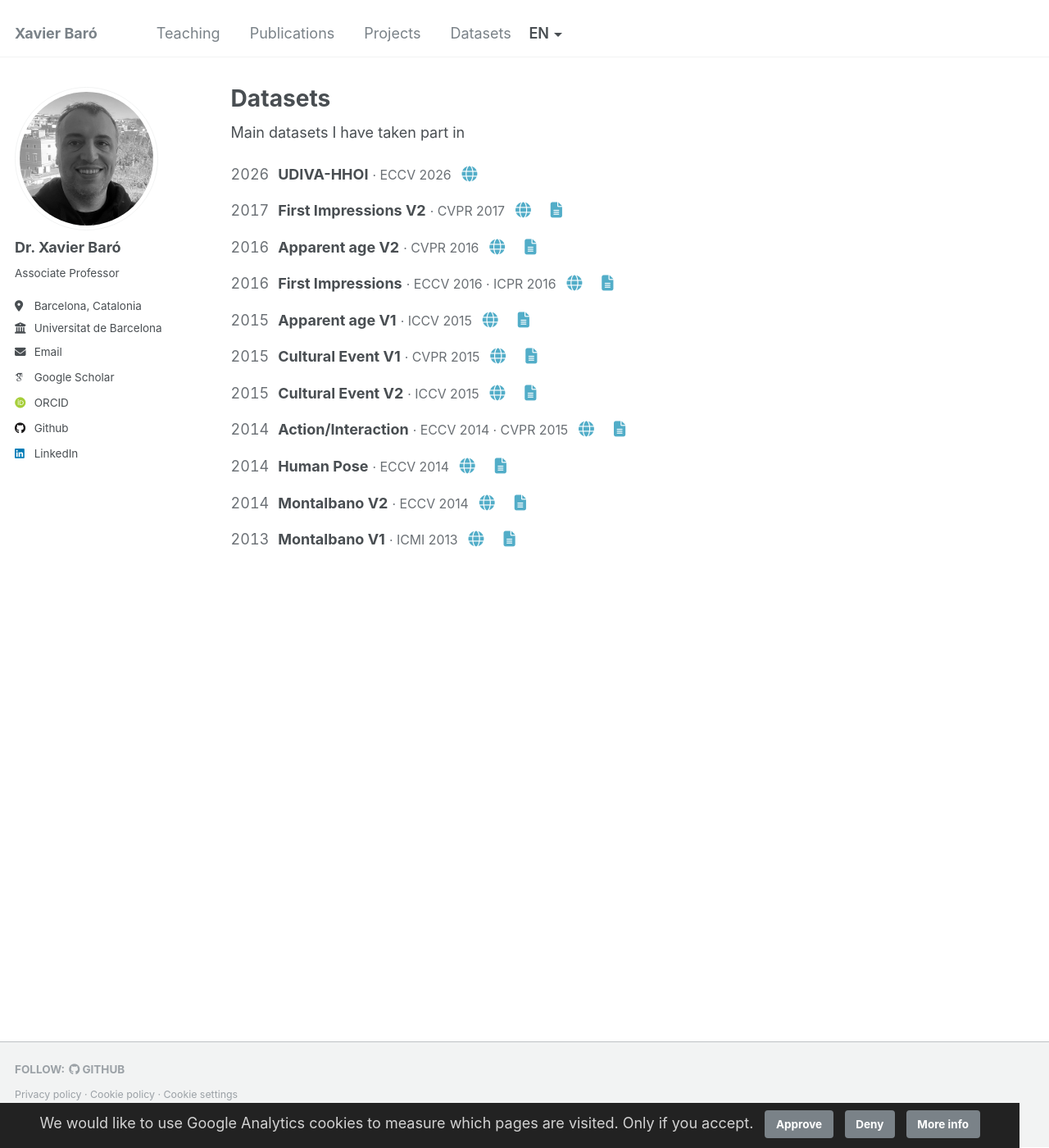
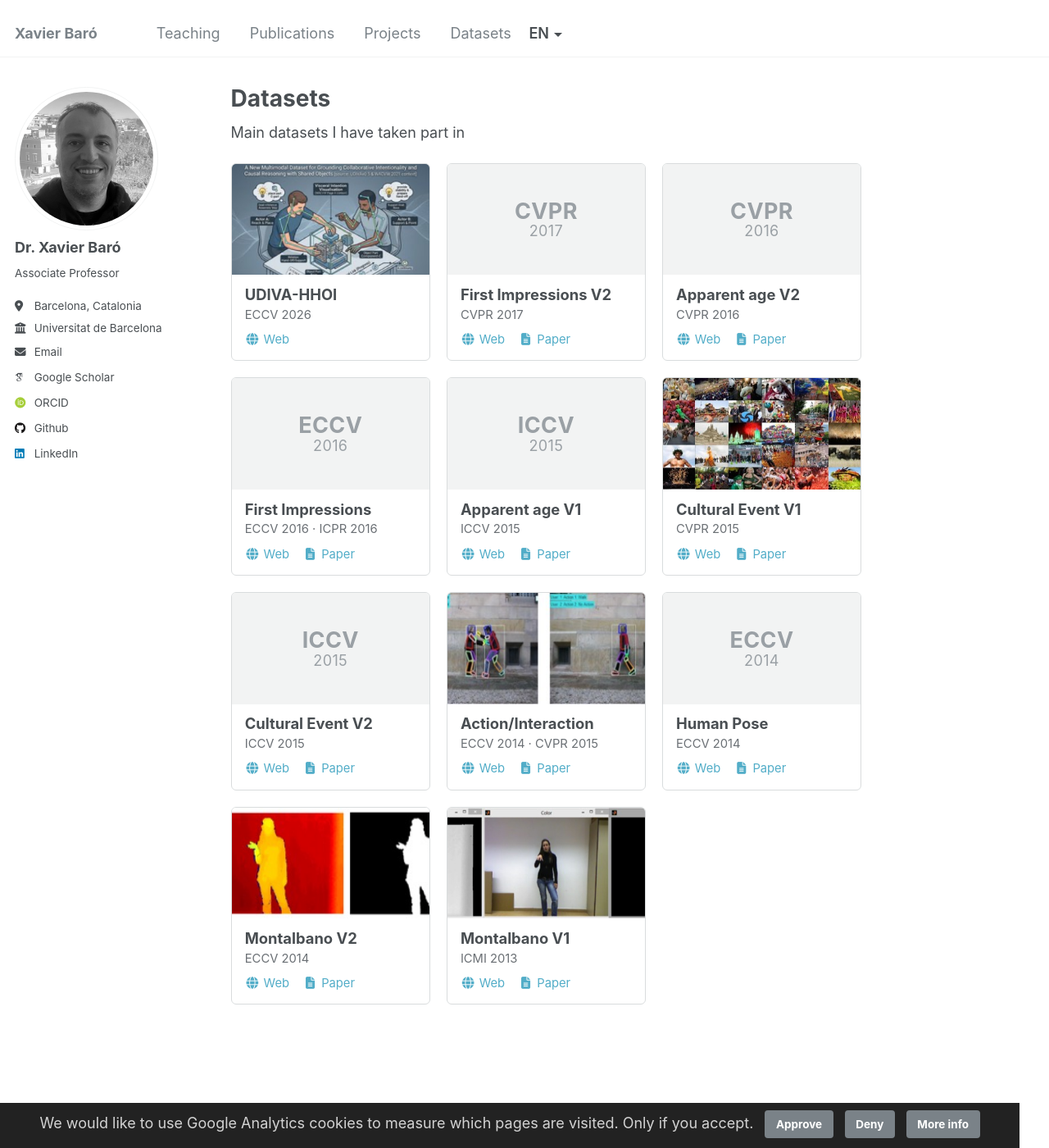
Before and after one commit to xbaro/xbaro.github.io, a Jekyll site: the page built from _pages/en/events.md, in a window 1280 px wide and 1400 px high. Shown: the whole window at 82% size. Built offline with Jekyll 4.4.1, drawn with Linux system fonts in a browser that asks for light colours; some web fonts are replaced.

Commit message:
Prototype: dataset cards with self-hosted thumbnails (not merged)
Co-Authored-By: Claude Sonnet 5.5 <noreply@anthropic.com>

```diff
--- a/_includes/events-list.html
+++ b/_includes/events-list.html
@@ -25,10 +25,17 @@
 </div>
 <script>(function(){var a=document.getElementById('tab-ds'),b=document.getElementById('tab-ev'),p=document.getElementById('pane-ds'),q=document.getElementById('pane-ev');function s(x){var d=x===a;a.setAttribute('aria-selected',d);b.setAttribute('aria-selected',!d);p.hidden=!d;q.hidden=d}a.onclick=function(){s(a)};b.onclick=function(){s(b)};})();</script>
 {% else %}
-<ul class="ev-list ev-ds">
+<style>.ds-cards{list-style:none;margin:1.2em 0 0;padding:0;display:grid;grid-template-columns:repeat(auto-fill,minmax(12.5em,1fr));gap:1.1em}.ds-card{margin:0;border:1px solid #d9dcdd;border-radius:6px;overflow:hidden;background:#fff;display:flex;flex-direction:column}.ds-media,.ds-media:hover{text-decoration:none!important;border-bottom:0!important}.ds-media{display:block;aspect-ratio:16/9;background:#f2f3f3;overflow:hidden;border:0}.ds-media img{width:100%;height:100%;object-fit:cover;display:block}.ds-ph{width:100%;height:100%;display:flex;flex-direction:column;align-items:center;justify-content:center;color:#9aa0a5;font-weight:700;letter-spacing:.02em;line-height:1.1}.ds-ph b{font-size:1.5em}.ds-ph span{font-size:1em;font-weight:400}.ds-body{padding:.7em .9em .8em}.ds-card h3{margin:0 0 .1em;font-size:1.02em;line-height:1.25}.ds-meta{font-size:.82em;color:#6b7075}.ds-links{display:flex;gap:1.1em;margin-top:.55em;font-size:.82em}.ds-links a{white-space:nowrap;text-decoration:none;border:0}.ds-links i{margin-right:.3em}</style>
+<ul class="ds-cards">
 {% for d in E.datasets %}
-  <li><span class="ev-year">{{ d.year }}</span><span class="ev-body"><span class="ev-name"><strong>{{ d.label }}</strong> <span class="ev-meta">· {{ d.venue }}</span></span>
-    <span class="ev-icons"><a class="ev-ico" href="{{ d.url }}" rel="noopener" target="_blank" title="{{ T.ev_dataset_page }}" aria-label="{{ T.ev_dataset_page }}: {{ d.label }}"><i class="fas fa-fw fa-globe" aria-hidden="true"></i></a>{% if d.paper %}<a class="ev-ico" href="{% if d.paper.doi %}https://doi.org/{{ d.paper.doi }}{% else %}{{ d.paper.url }}{% endif %}" rel="noopener" target="_blank" title="{{ T.ev_paper }}: {{ d.paper.title | escape }}" aria-label="{{ T.ev_paper }}: {{ d.label }}"><i class="fas fa-fw fa-file-lines" aria-hidden="true"></i></a>{% endif %}</span></span></li>
+  <li class="ds-card">
+    <a class="ds-media" href="{{ d.url }}" rel="noopener" target="_blank" aria-label="{{ T.ev_dataset_page }}: {{ d.label }}" tabindex="-1">{% if d.image %}<img src="{{ d.image | relative_url }}" alt="" loading="lazy">{% else %}<div class="ds-ph" aria-hidden="true"><b>{{ d.venue | split: ' ' | first }}</b><span>{{ d.year }}</span></div>{% endif %}</a>
+    <div class="ds-body">
+      <h3>{{ d.label }}</h3>
+      <div class="ds-meta">{{ d.venue }}</div>
+      <div class="ds-links"><a href="{{ d.url }}" rel="noopener" target="_blank" title="{{ T.ev_dataset_page }}"><i class="fas fa-fw fa-globe" aria-hidden="true"></i>{{ T.ev_web }}</a>{% if d.paper %}<a href="{% if d.paper.doi %}https://doi.org/{{ d.paper.doi }}{% else %}{{ d.paper.url }}{% endif %}" rel="noopener" target="_blank" title="{{ d.paper.title | escape }}"><i class="fas fa-fw fa-file-lines" aria-hidden="true"></i>{{ T.ev_paper }}</a>{% endif %}</div>
+    </div>
+  </li>
 {% endfor %}
 </ul>
 {% endif %}
```
Also changed, not shown: _data/events.json (+22 -11 lines), images/datasets/43.jpg (added), images/datasets/44.jpg (added), images/datasets/46.jpg (added), images/datasets/47.jpg (added), images/datasets/98.jpg (added).
